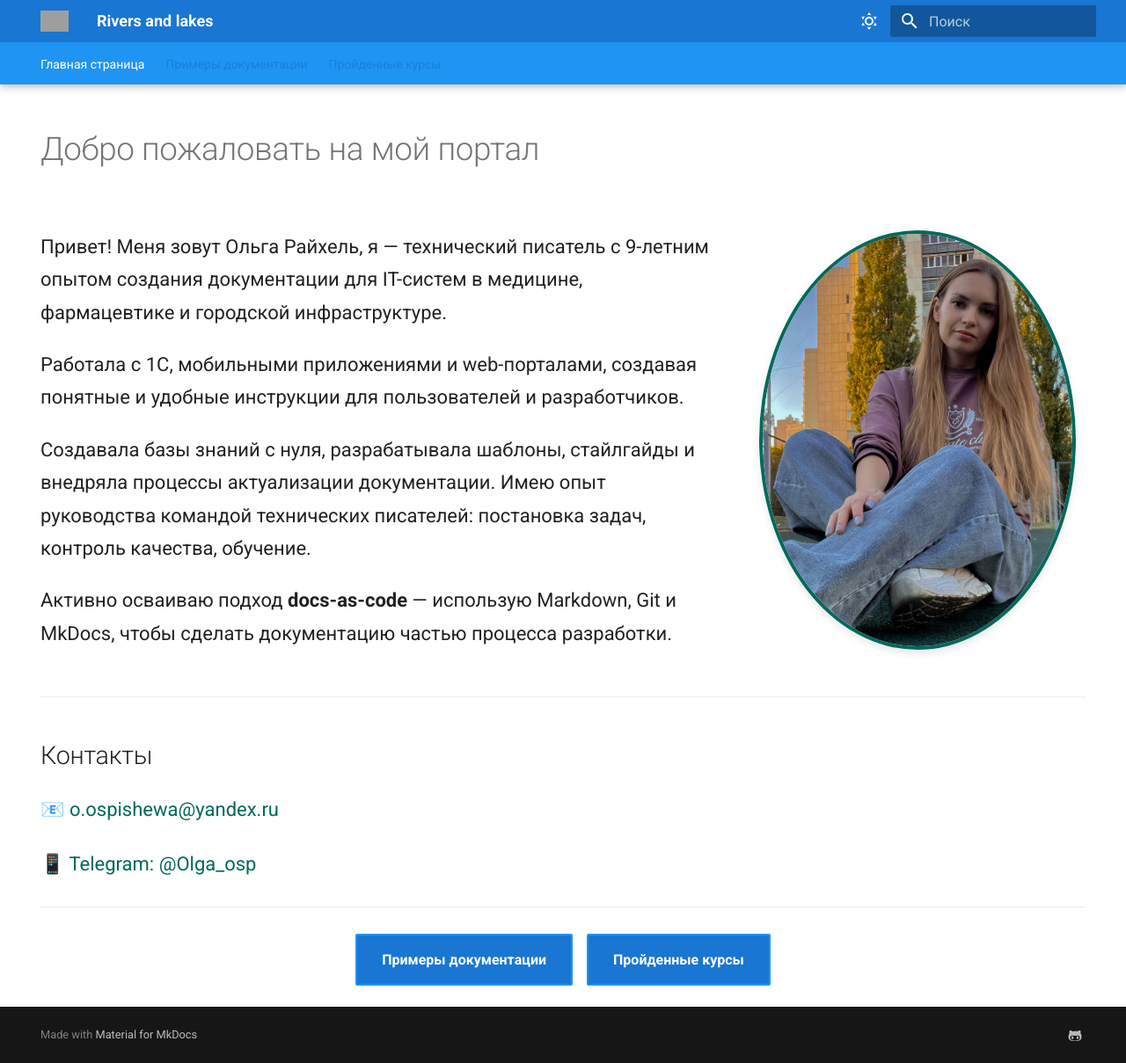
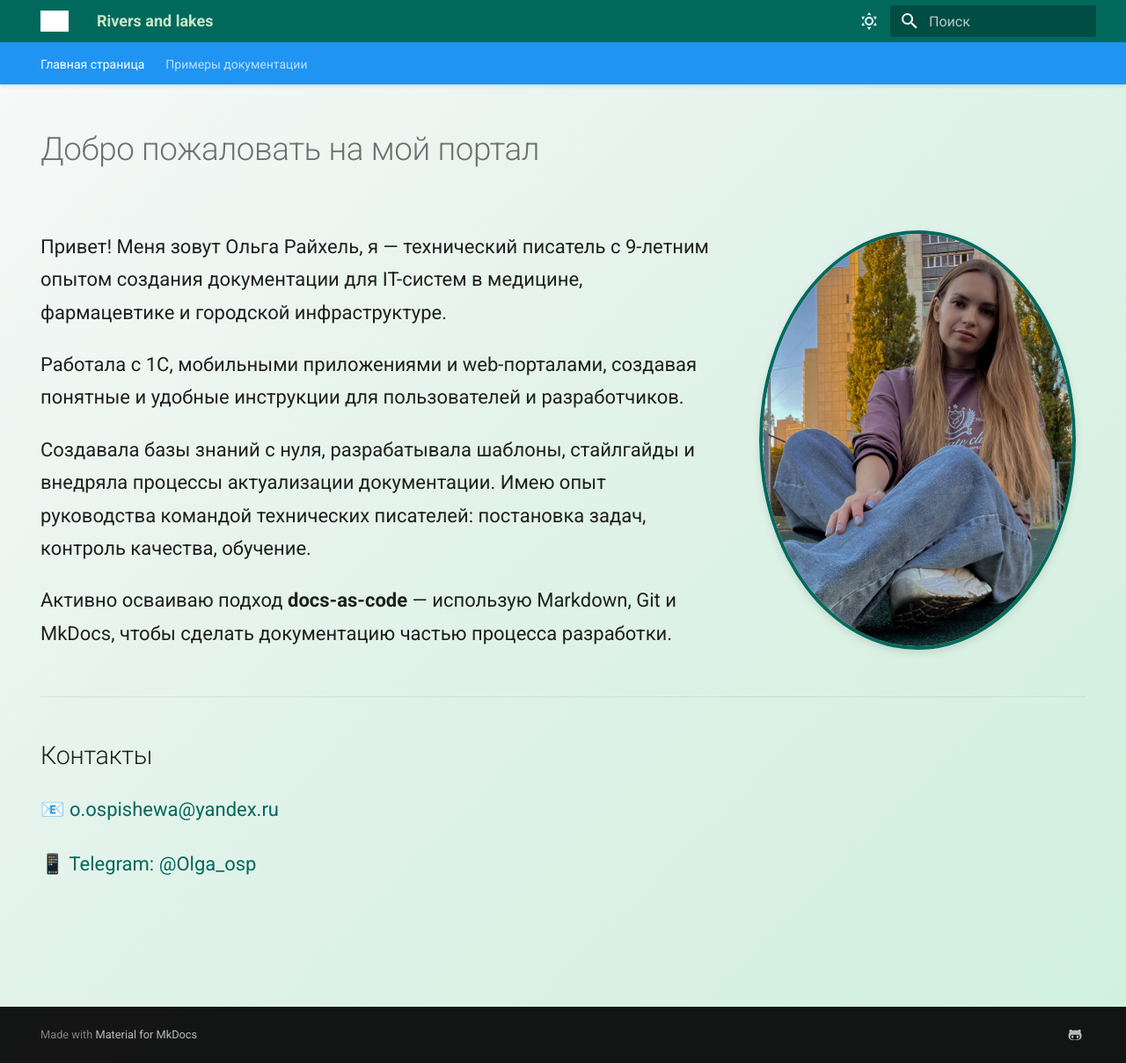
Before and after one commit to Olga-raykhel/docs_o-raykhel, an MkDocs documentation site: the page built from docs/index.md, in a window 1280 px wide and 1209 px high. Shown: the whole window at 88% size. Built offline with MkDocs 1.6.1 and Material for MkDocs 9.7.7, drawn with Linux system fonts in a browser that asks for light colours; grey boxes are pictures that could not be loaded.

Commit message:
Изменен интерфейс

```diff
--- a/docs/index.md
+++ b/docs/index.md
@@ -27,10 +27,3 @@ hide:
   <p>📧 <a href="mailto:o.ospishewa@yandex.ru">o.ospishewa@yandex.ru</a></p>
   <p>📱 <a href="https://t.me/Olga_osp">Telegram: @Olga_osp</a></p>
 </div>
-
----
-
-<div class="button-group">
-  <a href="../docs/admin/" class="md-button md-button--primary">Примеры документации</a>
-  <a href="../docs/courses/" class="md-button md-button--primary">Пройденные курсы</a>
-</div>
--- a/docs/styles/extra.css
+++ b/docs/styles/extra.css
@@ -84,50 +84,54 @@
   font-size: 0.92rem;
   line-height: 1.7; /* чуть больше интервала — для удобства чтения */
 }
-/* Заменить цвет кнопок и навигации */
-.md-header {
-  background-color: #005a9e !important; /* тёмно-синий */
+
+/* Градиентный фон всей страницы */
+body {
+  background: linear-gradient(135deg, #f9f9f9 0%, #e0f2e9 50%, #d0f0dc 100%);
+  min-height: 100vh;
+  margin: 0;
 }
 
-.md-nav__link--active,
-.md-nav__link:hover {
-  color: #005a9e !important;
+/* Основной контент — прозрачный фон, чтобы виден был градиент */
+.md-main__inner {
+  background: transparent;
 }
 
-.md-button,
-.md-button--primary {
-  background: #005a9e !important;
-  border-color: #005a9e;
+/* Тёмно-зелёная шапка */
+.md-header {
+  background-color: #00695c !important; /* Тёмно-зелёный (Material Deep Teal 800) */
+  box-shadow: 0 2px 4px rgba(0, 0, 0, 0.1);
 }
 
-/* Цвет ссылок */
-a {
-  color: #005a9e;
+/* Цвет текста в шапке (белый) */
+.md-header__title {
+  color: white !important;
 }
 
-a:hover {
-  color: #003f6d;
-}
-/* docs/stylesheets/extra.css */
-:root {
-  --md-primary-fg-color: #1976d2;
-  --md-accent-fg-color: #1565c0;
-  --md-default-fg-color--light: #5f6c74;
+.md-header__topic {
+  color: #c8e6c9 !important; /* Светло-зелёный оттенок для подзаголовка */
 }
 
-.md-header {
-  background-color: #1976d2 !important;
+/* Навигационные ссылки в шапке */
+.md-header__button {
+  color: white !important;
 }
 
-.md-button,
-.md-button--primary {
-  background: #1976d2 !important;
+/* Логотип (если есть) */
+.md-logo {
+  filter: brightness(100);
+}
+/* Прозрачный фон боковой панели */
+.md-sidebar__scrollwrap {
+  background: transparent !important;
 }
 
-a {
-  color: #1976d2;
+/* Цвет текста в меню */
+.md-sidebar__link {
+  color: #004d40 !important;
 }
 
-a:hover {
-  color: #0d47a1;
+.md-sidebar__link--active {
+  color: #00695c !important;
+  font-weight: 600;
 }
--- a/mkdocs.yml
+++ b/mkdocs.yml
@@ -45,9 +45,6 @@ nav: # Структура сайта
        - Установка Платформы "Радар": admin/pangeo.md
        - Установка ViPNet: admin/vipnet-installation.md
 
-    - Пройденные курсы:
-      - courses/index.md
-
 extra_css:
   - styles/extra.css
 extra:
```
Also changed, not shown: docs/courses/index.md (deleted), site/styles/extra.css, 1 other file.
